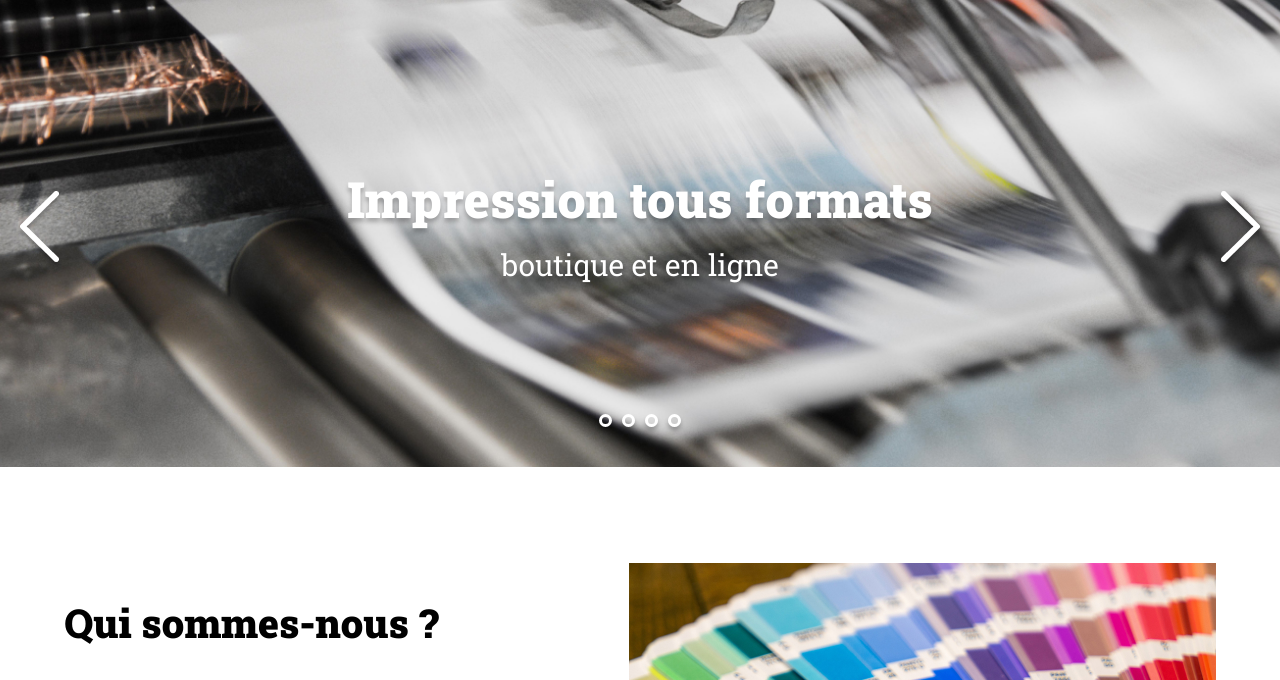
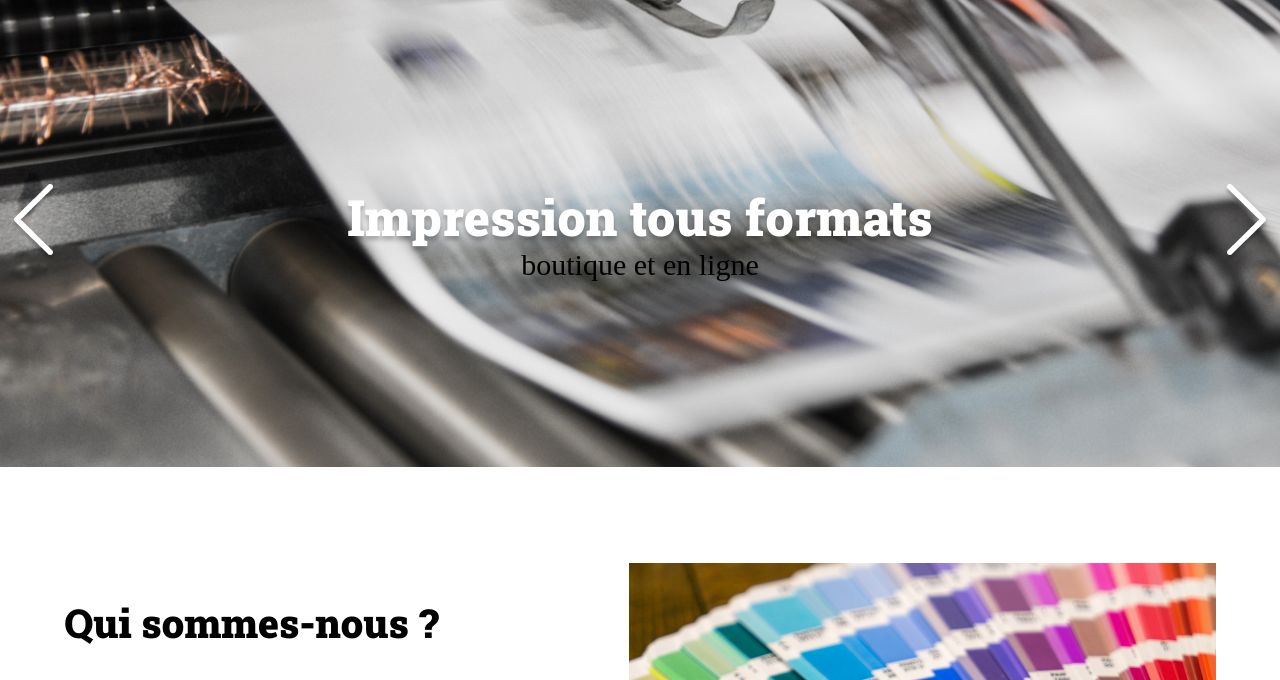
Before and after one commit to JosePire/Projet-5-Print-it, a plain HTML site: page index.html in a window 1280 px wide. Shown: the part 104-784 px from the top of the page. Drawn offline with Linux system fonts and the light colour scheme; files whose address does not match are found by name.

Commit message:
IW-15 IW-16 modifier html

```diff
--- a/index.html
+++ b/index.html
@@ -5,18 +5,20 @@
     <meta charset="UTF-8">
     <meta name="viewport" content="width=device-width, initial-scale=1.0">
     <title>Print it ! - Impressions d'entreprise</title>
-    <link rel="stylesheet" href="./style.css">
+    <link rel="stylesheet" href="style.css">
     <link rel="preconnect" href="https://fonts.googleapis.com">
     <link rel="preconnect" href="https://fonts.gstatic.com" crossorigin>
     <link
         href="https://fonts.googleapis.com/css2?family=Roboto:wght@400;700&family=Roboto+Slab:wght@400;900&display=swap"
         rel="stylesheet">
+    <script src="./script.js" type="text/javascript" defer></script>
 </head>
 
 <body>
     <header class="container">
         <h1>
             <img class="logo" src="./assets/images/logo.png" alt="Print it ! Impressions d'entreprises">
+
         </h1>
 
 
@@ -24,24 +26,19 @@
     </header>
     <main>
         <div id="banner">
-            <button id="btn-prev" class="arrow arrow_left">
-                <img src="./assets/images/arrow_left.png" alt="button previous slide">
-            </button>
-            <button id="btn-next" class="arrow arrow_right">
-                <img src="./assets/images/arrow_right.png" alt="button next slide">
-            </button>
-            <img class="banner-img" src="assets/IMAGES/Diaporama/slide1.jpg" alt="photo">
-            <p>Impression tous formats
-                <span>boutique et en ligne</span>
-            </p>
-            <div class="dots">
-                <span class="dot"></span>
-                <span class="dot"></span>
-                <span class="dot"></span>
+            <img id="banner-img" class="banner-img" src="assets/IMAGES/Diaporama/slide1.jpg" alt="photo">
+            <div>
+                <img class="arrow arrow_left" src="assets/IMAGES/arrow_left.png" alt="arrow_left" id="arrow_left">
+                <img class="arrow arrow_right" src="assets/IMAGES/arrow_right.png" alt="arrow_right" id="arrow_right">
             </div>
 
+
+            <p id="banner p">Impression tous formats</p><span id="banner span">boutique et en ligne</span>
+
+
+            <div class="dots" id="dots"></div>
+
         </div>
-
 
 
         <section id="about-us" class="container">
@@ -162,7 +159,7 @@
             <img class="footer-logo" src="./assets/images/logo.png" alt="Print it ! Impressions d'entreprises">
         </div>
     </footer>
-    <script src="./script.js" type="text/javascript"></script>
+
 </body>
 
 </html>
```
